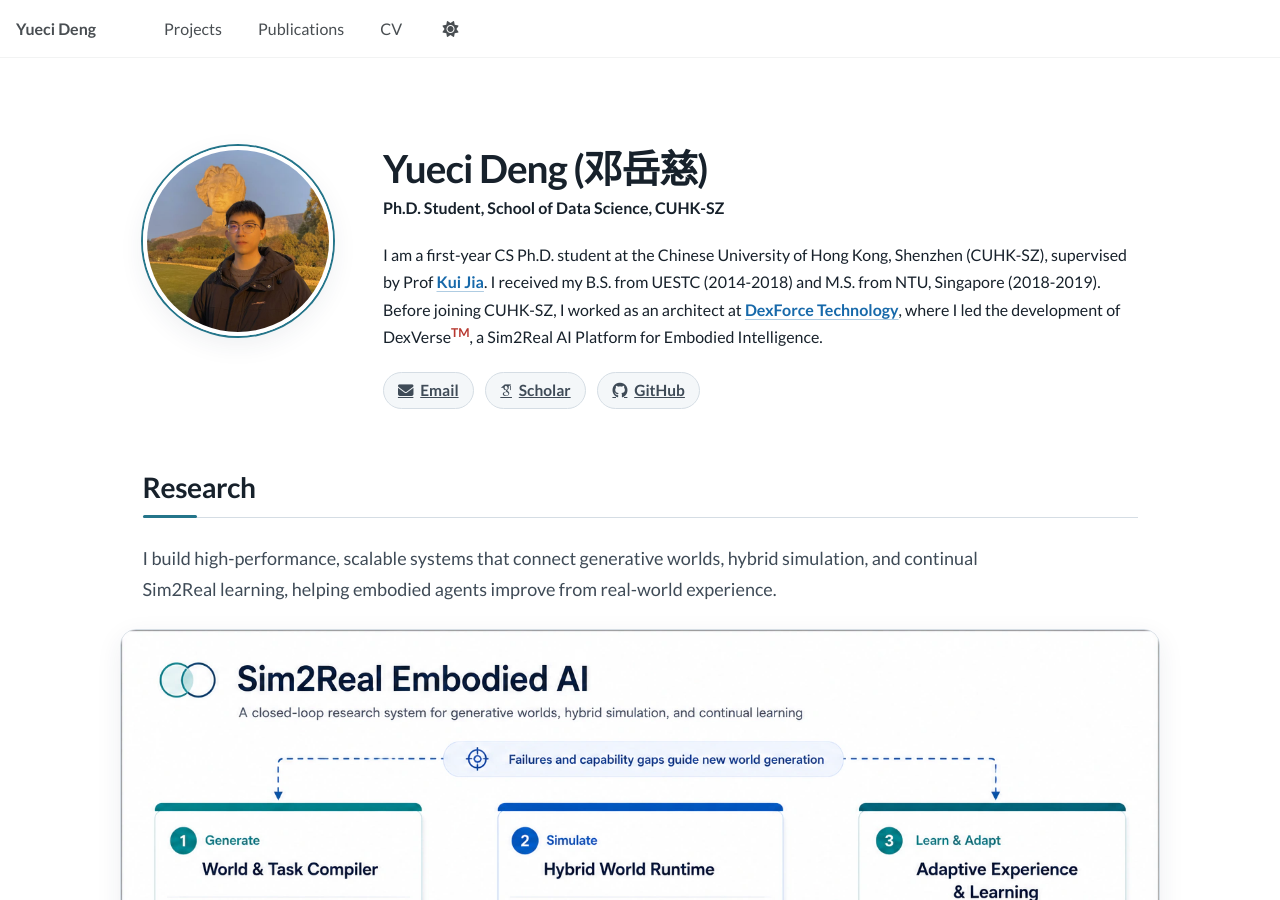
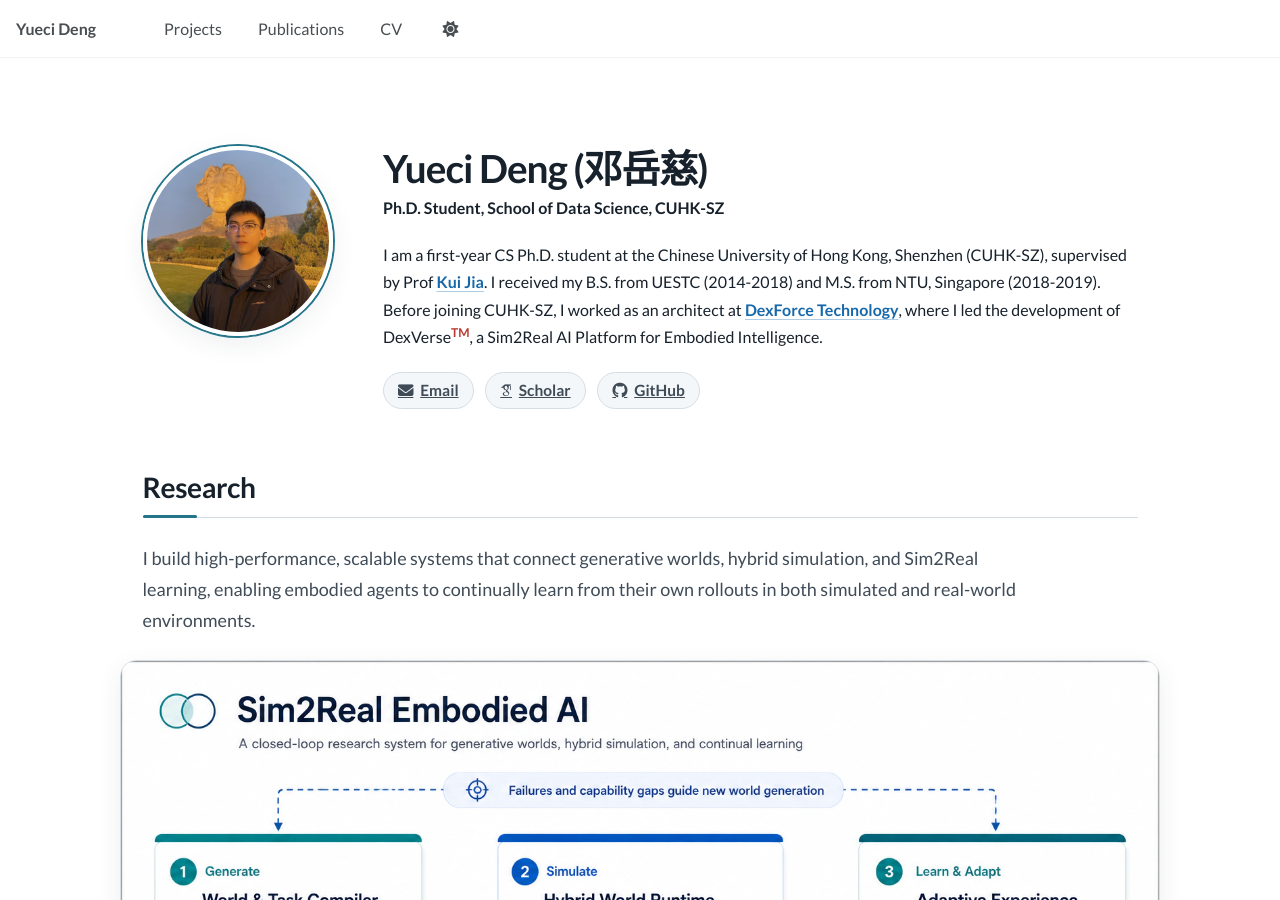
Before and after one commit to yuecideng/yuecideng.github.io, a Jekyll site: the page built from _pages/about.md, in a window 1280 px wide and 900 px high. Built offline with Jekyll 4.4.1, drawn with Linux system fonts in a browser that asks for light colours; some web fonts are replaced; a script that is not in the unit is left out.

Commit message:
Clarify rollout-based continual learning

```diff
--- a/_pages/about.md
+++ b/_pages/about.md
@@ -27,7 +27,7 @@
 
 ## Research {#research}
 
-<p class="research-summary">I build high-performance, scalable systems that connect generative worlds, hybrid simulation, and continual Sim2Real learning, helping embodied agents improve from real-world experience.</p>
+<p class="research-summary">I build high-performance, scalable systems that connect generative worlds, hybrid simulation, and Sim2Real learning, enabling embodied agents to continually learn from their own rollouts in both simulated and real-world environments.</p>
 
 <figure class="research-agenda-figure">
   <a class="research-agenda-link" href="images/research/sim2real-embodied-ai-agenda.png" aria-describedby="research-agenda-caption">
```
